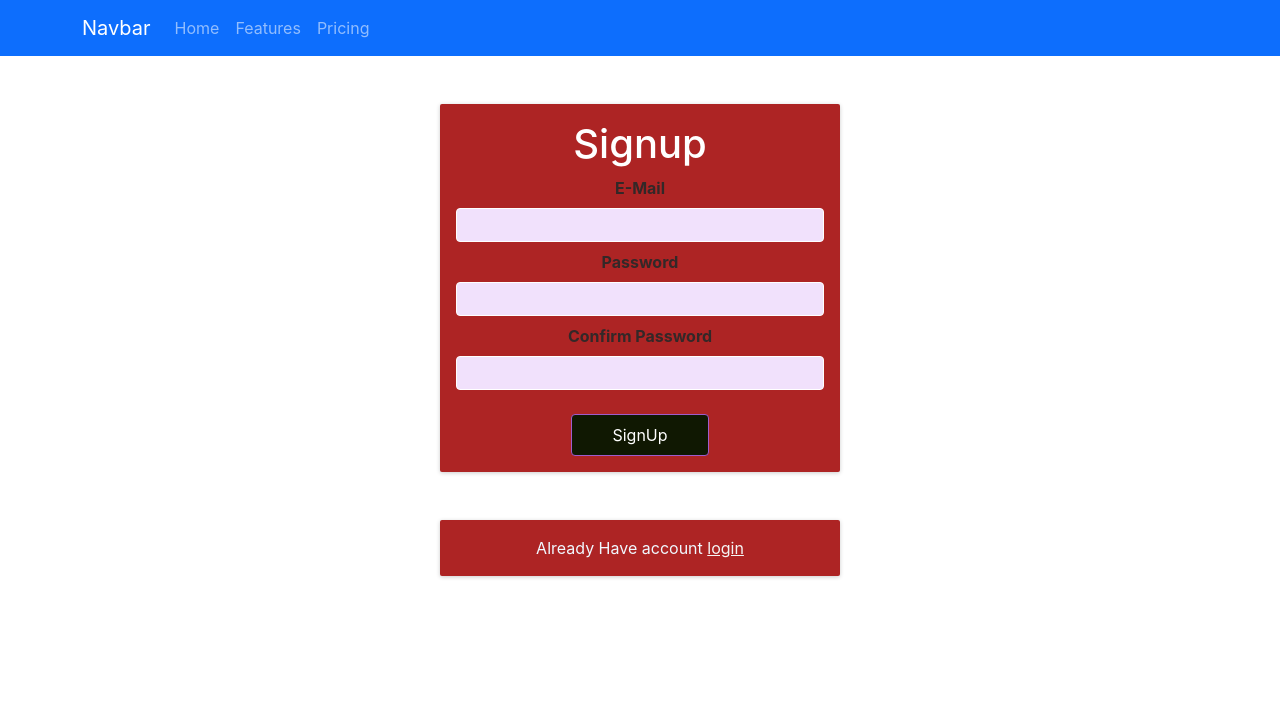
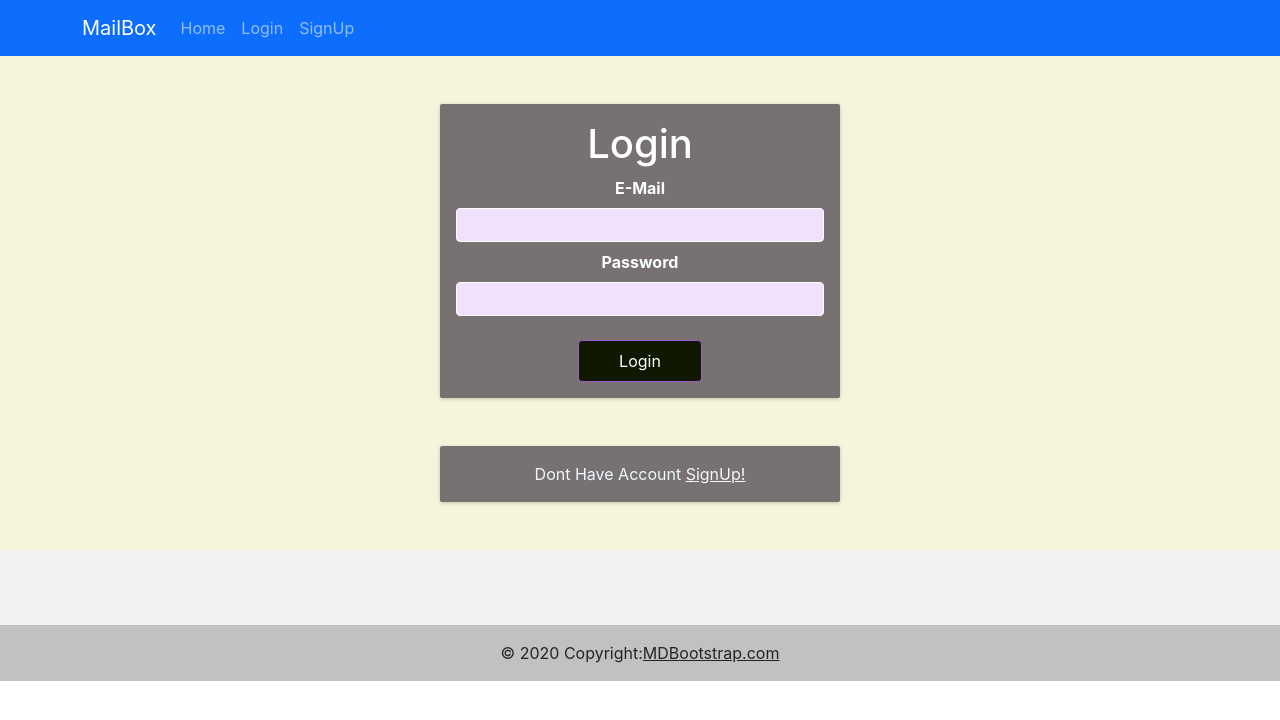
Before and after one commit to sumith-tech/mailbox-client, a React (Create React App) app: page /login in a window 1280 px wide. Shown: the top 720 px of the page. Built offline with nearby package versions, Linux system fonts and the light colour scheme; the HTML template or start-up script is replaced by a standard one.

Commit message:
Login Screen

```diff
--- a/package.json
+++ b/package.json
@@ -8,6 +8,7 @@
     "@testing-library/react": "^13.4.0",
     "@testing-library/user-event": "^13.5.0",
     "bootstrap": "^5.3.1",
+    "mdb-react-ui-kit": "^6.2.0",
     "react": "^18.2.0",
     "react-bootstrap": "^2.8.0",
     "react-dom": "^18.2.0",
--- a/src/App.css
+++ b/src/App.css
@@ -1,38 +1,4 @@
 .App {
   text-align: center;
+  background-color: beige;
 }
-
-.App-logo {
-  height: 40vmin;
-  pointer-events: none;
-}
-
-@media (prefers-reduced-motion: no-preference) {
-  .App-logo {
-    animation: App-logo-spin infinite 20s linear;
-  }
-}
-
-.App-header {
-  background-color: #282c34;
-  min-height: 100vh;
-  display: flex;
-  flex-direction: column;
-  align-items: center;
-  justify-content: center;
-  font-size: calc(10px + 2vmin);
-  color: white;
-}
-
-.App-link {
-  color: #61dafb;
-}
-
-@keyframes App-logo-spin {
-  from {
-    transform: rotate(0deg);
-  }
-  to {
-    transform: rotate(360deg);
-  }
-}
--- a/src/App.js
+++ b/src/App.js
@@ -1,9 +1,21 @@
+import { BrowserRouter, Route, Routes } from "react-router-dom";
+import Login from "./Components/Auth/Login";
 import SignUp from "./Components/Auth/SignUp";
+import Homepage from "./Components/Pages/Homepage";
+import "./App.css";
+import Footer from "./Components/Layouts/Footer";
 
 const App = () => {
   return (
-    <div>
-      <SignUp />
+    <div className="App">
+      <BrowserRouter>
+        <Routes>
+          <Route path="/" element={<Homepage />}></Route>
+          <Route path="/signup" element={<SignUp />}></Route>
+          <Route path="/login" element={<Login />}></Route>
+        </Routes>
+      </BrowserRouter>
+      <Footer />
     </div>
   );
 };
--- /dev/null
+++ b/src/Components/Auth/Login.js
@@ -0,0 +1,76 @@
+import React, { useRef } from "react";
+import MainNavbar from "../Layouts/Navbar";
+import classes from "./Login.module.css";
+import { useNavigate } from "react-router-dom";
+const Login = () => {
+  const navigate = useNavigate();
+
+  const emailref = useRef();
+  const passwordref = useRef();
+
+  const onsubmitHandler = async (e) => {
+    e.preventDefault();
+    const entredEmail = emailref.current.value;
+    const entredpassword = passwordref.current.value;
+
+    try {
+      const response = await fetch(
+        "https://identitytoolkit.googleapis.com/v1/accounts:signInWithPassword?key=AIzaSyDHHRNIW0ntK3SLozKPvvdA63CyOIiA9Hw",
+        {
+          method: "POST",
+          body: JSON.stringify({
+            email: entredEmail,
+            password: entredpassword,
+            returnSecureToken: true,
+          }),
+          headers: { "content-Type": "application/json" },
+        }
+      );
+      if (!response.ok) {
+        throw new Error("Authenticaion Failed");
+      }
+      const data = await response.json();
+      console.log(data.idToken);
+      localStorage.setItem("token", data.idToken);
+      navigate("/");
+    } catch (err) {
+      alert(err.message);
+    }
+  };
+  return (
+    <div className={classes.back}>
+      <MainNavbar />
+      <section className={classes.auth}>
+        <h1>Login</h1>
+        <form onSubmit={onsubmitHandler}>
+          <div className={classes.control}>
+            <label htmlFor="email">E-Mail</label>
+            <input type="email" id="email" ref={emailref} required></input>
+          </div>
+          <div className={classes.control}>
+            <label htmlFor="password">Password</label>
+            <input
+              type="password"
+              id="password"
+              ref={passwordref}
+              required
+            ></input>
+          </div>
+          <div className={classes.actions}>
+            <button>Login</button>
+          </div>
+        </form>
+      </section>
+      <div className={classes.auth}>
+        <spam>
+          Dont Have Account{" "}
+          <a href="/signup" style={{ color: "whitesmoke" }}>
+            SignUp!
+          </a>
+        </spam>
+      </div>
+    </div>
+  );
+};
+
+export default Login;
--- /dev/null
+++ b/src/Components/Auth/Login.module.css
@@ -0,0 +1,75 @@
+.auth {
+  margin: 3rem auto;
+  width: 95%;
+  max-width: 25rem;
+  border-radius: 2px;
+  background-color: rgb(119, 113, 113);
+  box-shadow: 0 1px 4px rgba(0, 0, 0, 0.2);
+  padding: 1rem;
+  text-align: center;
+  color: aliceblue;
+}
+.back {
+  background-color: beige;
+}
+.auth h1 {
+  text-align: center;
+  color: white;
+}
+
+.control {
+  margin-bottom: 0.5rem;
+}
+
+.control label {
+  display: block;
+  color: rgb(252, 254, 255);
+  font-weight: bold;
+  margin-bottom: 0.5rem;
+}
+
+.control input {
+  font: inherit;
+  background-color: #f1e1fc;
+  color: #38015c;
+  border-radius: 4px;
+  border: 1px solid white;
+  width: 100%;
+  text-align: left;
+  padding: 0.25rem;
+}
+
+.actions {
+  margin-top: 1.5rem;
+  display: flex;
+  flex-direction: column;
+  align-items: center;
+}
+
+.actions button {
+  cursor: pointer;
+  font: inherit;
+  color: white;
+  background-color: #101802;
+  border: 1px solid #9f5ccc;
+  border-radius: 4px;
+  padding: 0.5rem 2.5rem;
+}
+
+.actions button:hover {
+  background-color: #873abb;
+  border-color: #873abb;
+}
+
+.actions .toggle {
+  margin-top: 1rem;
+  background-color: transparent;
+  color: #9f5ccc;
+  border: none;
+  padding: 0.15rem 1.5rem;
+}
+
+.actions .toggle:hover {
+  background-color: transparent;
+  color: #ae82cc;
+}
--- a/src/Components/Auth/SignUp.js
+++ b/src/Components/Auth/SignUp.js
@@ -1,9 +1,11 @@
 import React, { useRef } from "react";
 import classes from "./Signup.module.css";
 import MainNavbar from "../Layouts/Navbar";
-import { json } from "react-router-dom";
+import { useNavigate } from "react-router-dom";
 
 const SignUp = () => {
+  const navigate = useNavigate();
+
   const emailref = useRef();
   const passwordref = useRef();
   const confirmPasswordref = useRef();
@@ -33,6 +35,7 @@ const SignUp = () => {
         }
         const data = await response.json();
         console.log(data);
+        navigate("/login");
       } catch (err) {
         alert(err.message);
       }
@@ -75,7 +78,7 @@ const SignUp = () => {
       <div className={classes.auth}>
         <spam>
           Already Have account{" "}
-          <a href="#" style={{ color: "whitesmoke" }}>
+          <a href="/login" style={{ color: "whitesmoke" }}>
             login
           </a>
         </spam>
--- /dev/null
+++ b/src/Components/Layouts/Footer.js
@@ -0,0 +1,105 @@
+import React from "react";
+import {
+  MDBFooter,
+  MDBContainer,
+  MDBCol,
+  MDBRow,
+  MDBIcon,
+  MDBBtn,
+} from "mdb-react-ui-kit";
+
+const Footer = () => {
+  return (
+    <MDBFooter
+      className="text-center text-white"
+      style={{ backgroundColor: "#f1f1f1" }}
+    >
+      <MDBContainer className="pt-4">
+        <section className="mb-4">
+          <MDBBtn
+            rippleColor="dark"
+            color="link"
+            floating
+            size="lg"
+            className="text-dark m-1"
+            href="#!"
+            role="button"
+          >
+            <MDBIcon fab className="fab fa-facebook-f" />
+          </MDBBtn>
+
+          <MDBBtn
+            rippleColor="dark"
+            color="link"
+            floating
+            size="lg"
+            className="text-dark m-1"
+            href="#!"
+            role="button"
+          >
+            <MDBIcon fab className="fa-twitter" />
+          </MDBBtn>
+
+          <MDBBtn
+            rippleColor="dark"
+            color="link"
+            floating
+            size="lg"
+            className="text-dark m-1"
+            href="#!"
+            role="button"
+          >
+            <MDBIcon fab className="fa-google" />
+          </MDBBtn>
+
+          <MDBBtn
+            rippleColor="dark"
+            color="link"
+            floating
+            size="lg"
+            className="text-dark m-1"
+            href="#!"
+            role="button"
+          >
+            <MDBIcon fab className="fa-instagram" />
+          </MDBBtn>
+
+          <MDBBtn
+            rippleColor="dark"
+            color="link"
+            floating
+            size="lg"
+            className="text-dark m-1"
+            href="#!"
+            role="button"
+          >
+            <MDBIcon fab className="fa-linkedin" />
+          </MDBBtn>
+
+          <MDBBtn
+            rippleColor="dark"
+            color="link"
+            floating
+            size="lg"
+            className="text-dark m-1"
+            href="#!"
+            role="button"
+          >
+            <MDBIcon fab className="fa-github" />
+          </MDBBtn>
+        </section>
+      </MDBContainer>
+
+      <div
+        className="text-center text-dark p-3"
+        style={{ backgroundColor: "rgba(0, 0, 0, 0.2)" }}
+      >
+        © 2020 Copyright:
+        <a className="text-dark" href="https://mdbootstrap.com/">
+          MDBootstrap.com
+        </a>
+      </div>
+    </MDBFooter>
+  );
+};
+export default Footer;
--- a/src/Components/Layouts/Navbar.js
+++ b/src/Components/Layouts/Navbar.js
@@ -8,11 +8,11 @@ const MainNavbar = () => {
     <div>
       <Navbar bg="primary" data-bs-theme="dark">
         <Container>
-          <Navbar.Brand href="#home">Navbar</Navbar.Brand>
+          <Navbar.Brand href="/mailbox">MailBox</Navbar.Brand>
           <Nav className="me-auto">
-            <Nav.Link href="#home">Home</Nav.Link>
-            <Nav.Link href="#features">Features</Nav.Link>
-            <Nav.Link href="#pricing">Pricing</Nav.Link>
+            <Nav.Link href="/">Home</Nav.Link>
+            <Nav.Link href="/login">Login</Nav.Link>
+            <Nav.Link href="/signup">SignUp</Nav.Link>
           </Nav>
         </Container>
       </Navbar>
--- /dev/null
+++ b/src/Components/Pages/Homepage.js
@@ -0,0 +1,13 @@
+import React, { Fragment } from "react";
+import MainNavbar from "../Layouts/Navbar";
+
+const Homepage = () => {
+  return (
+    <Fragment>
+      <MainNavbar />
+      <h2>Welcome to MailBox</h2>
+    </Fragment>
+  );
+};
+
+export default Homepage;
```
Also changed, not shown: 1 other file (tests, documents, lock files or other folders).
